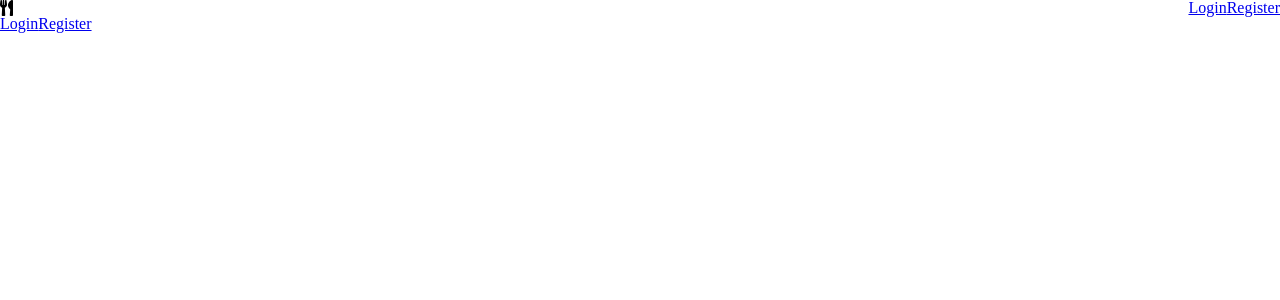
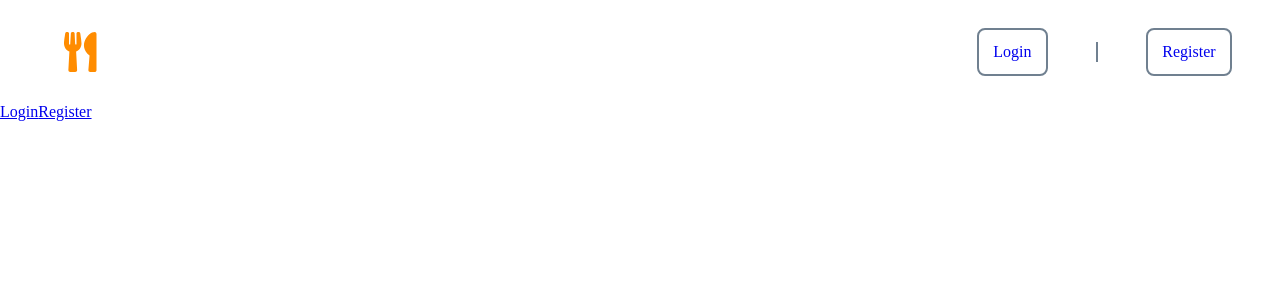
Before and after one commit to BW-secret-family-recipes-3/front-end, a React (Create React App) app in the folder secret-family-recipes/: page / in a window 1280 px wide. Shown: the top 300 px of the page. Built offline with nearby package versions, Linux system fonts and the light colour scheme.

Commit message:
added NavBar component to Home.js

```diff
--- a/secret-family-recipes/src/components/Home.js
+++ b/secret-family-recipes/src/components/Home.js
@@ -1,9 +1,11 @@
+//Import dependencies
 import React from 'react';
+import { Link } from 'react-router-dom'
 import { connect } from "react-redux";
 import styled from 'styled-components'
-import { Link } from 'react-router-dom'
-import { FontAwesomeIcon } from '@fortawesome/react-fontawesome'
-import { faUtensils } from '@fortawesome/free-solid-svg-icons'
+
+//Import components
+import NavBar from './NavBar'
 
 // const StyledHeader = styled.div`
 //     display: flex;
@@ -13,23 +15,13 @@ import { faUtensils } from '@fortawesome/free-solid-svg-icons'
 //     color: ${pr => pr.theme.primaryColor};
 // `
 
-const StyledNav = styled.nav`
-    display: flex;
-    justify-content: space-between;
 
-`
 
 function Home(props){
     return(
         <div>
             {/* Nav Bar component goes here */}
-                <StyledNav>
-                    <FontAwesomeIcon icon={faUtensils}/>
-                    <nav>
-                    <Link to='/user/login'>Login</Link>
-                    <Link to ='/user/register'>Register</Link>
-                    </nav>
-                </StyledNav>
+                <NavBar></NavBar>
 
             {/* div with login/register button */}
 
--- /dev/null
+++ b/secret-family-recipes/src/components/NavBar.js
@@ -0,0 +1,64 @@
+//Import dependencies
+import React from 'react';
+import styled from 'styled-components'
+import { Link } from 'react-router-dom'
+import { FontAwesomeIcon } from '@fortawesome/react-fontawesome'
+import { faUtensils } from '@fortawesome/free-solid-svg-icons'
+
+//Styled Component
+const StyledNav = styled.nav`
+    display: flex;
+    justify-content: space-between;
+    align-items: center;
+
+    svg {
+        font-size: 4rem;
+        color: Darkorange;
+        margin: 2.5% 5%;
+    }
+
+    nav {
+        width: 75%;
+        display: flex;
+        justify-content: flex-end;
+        align-items: center;
+
+        a {
+            margin: 0 5%;
+            text-decoration: none;
+            border: 2px solid slategray;
+            border-radius: 8px;
+            padding: 1.5% 1.5%;
+
+            &:visited {
+                color: slategray;
+            }
+
+            &:hover {
+                color: Darkorange;
+                border-color: Darkorange;
+            }
+        }
+
+        span {
+            color: slategray;
+            border: 1px solid slategray;
+            height: 20px;
+        }
+    }
+
+`
+
+//NavBar Component
+export default function NavBar() {
+    return (
+        < StyledNav >
+            <FontAwesomeIcon icon={faUtensils} />
+            <nav>
+                <Link to='/user/login'>Login</Link>
+                <span></span>
+                <Link to='/user/register'>Register</Link>
+            </nav>
+        </StyledNav >
+    )
+}
```
Also changed, not shown: secret-family-recipes/src/index.css (line endings or trailing spaces).
